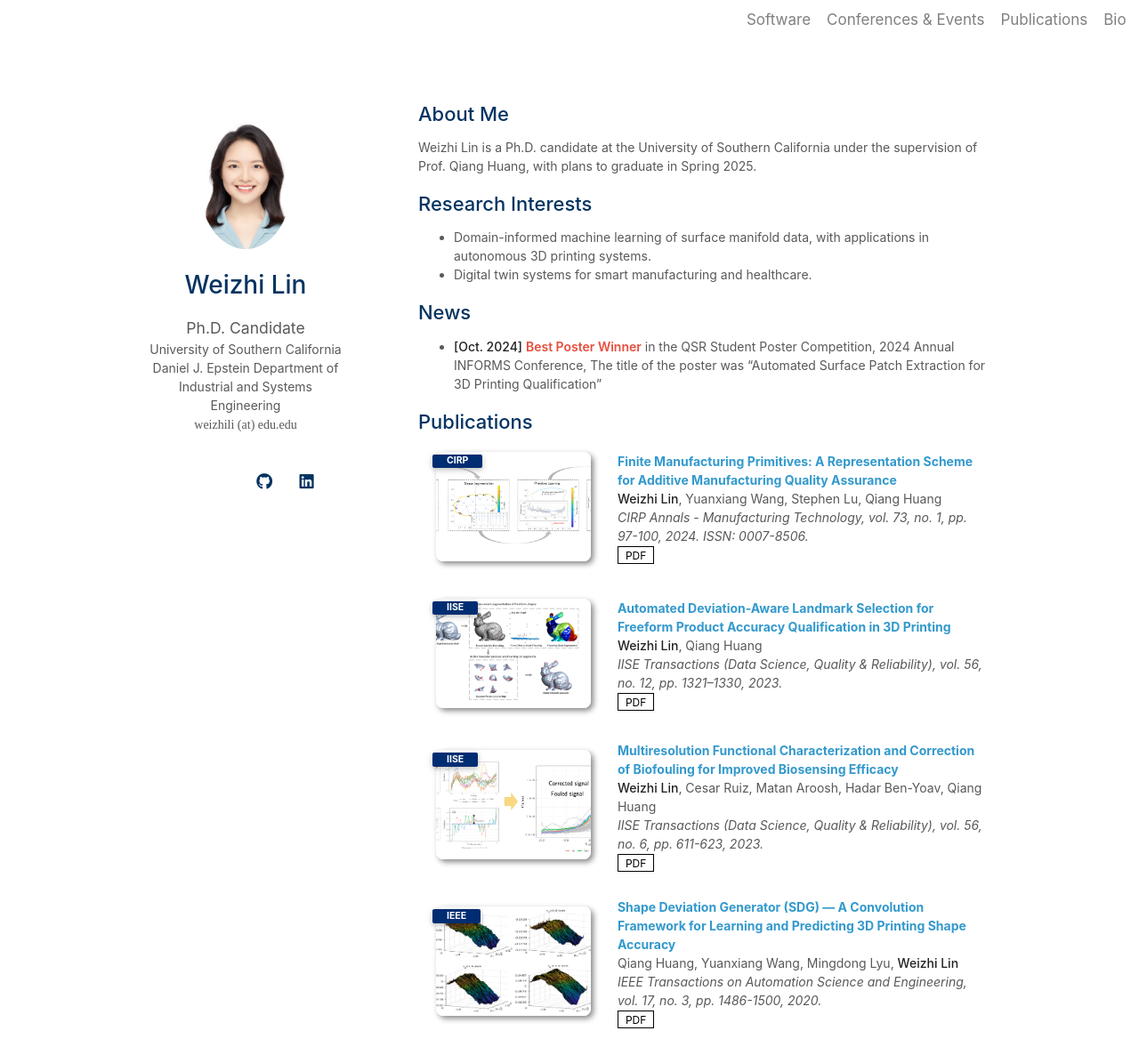
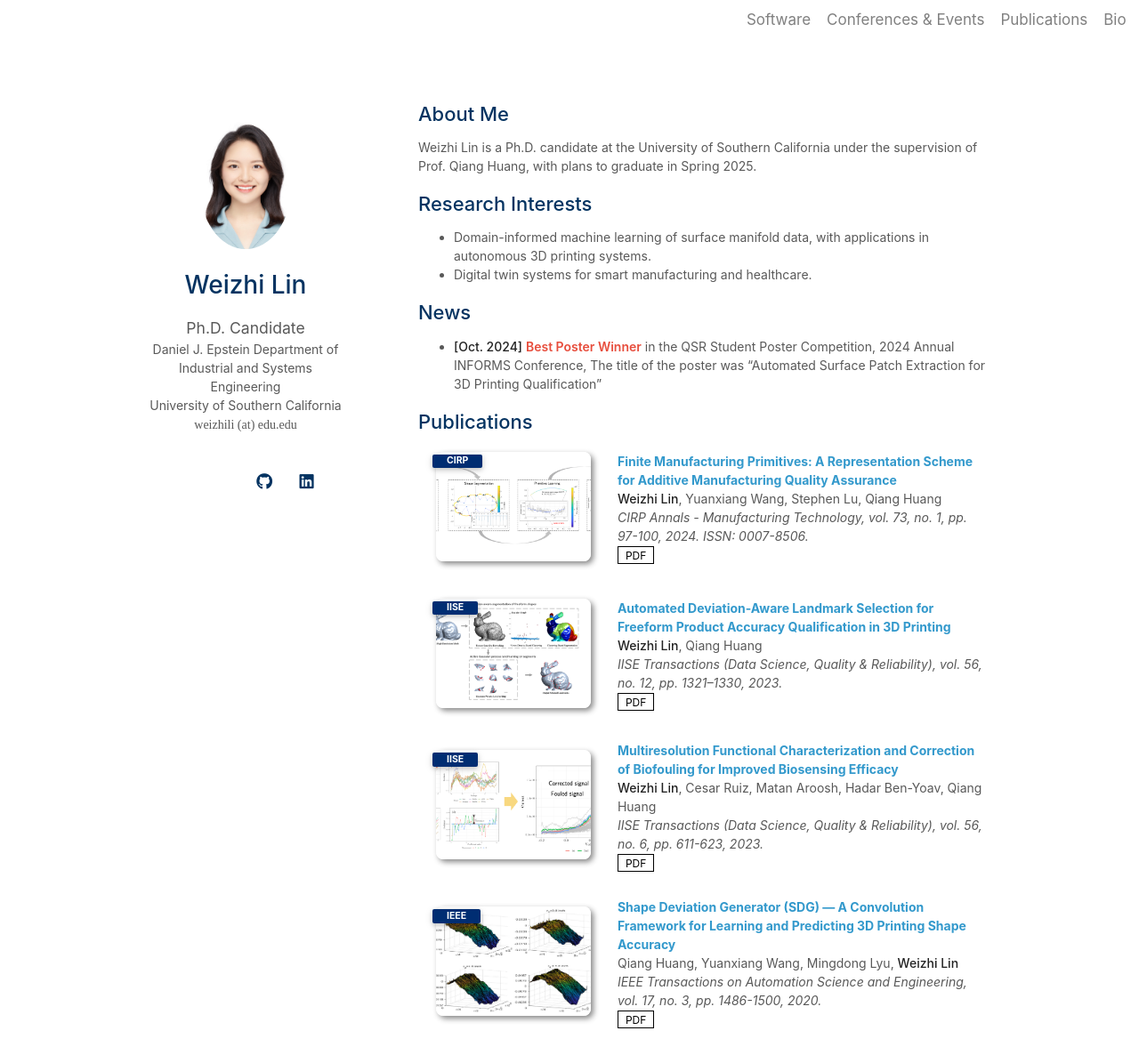
Before and after one commit to weizhi-lin/weizhi-lin.github.io, a Jekyll site: the page built from index.md, in a window 1280 px wide and 1276 px high. Shown: the top 1195 px of the window at 89% size. Built offline with Jekyll 4.4.1, drawn with Linux system fonts in a browser that asks for light colours; a style sheet for code colours, icons or effects is not loaded.

Commit message:
Update homepage.html

```diff
--- a/_layouts/homepage.html
+++ b/_layouts/homepage.html
@@ -63,15 +63,16 @@
         <br>
         {% endif %}
 
-        {% if site.affiliation %}
-        <a href="{{ site.affiliation_link }}" rel="noopener"><autocolor>{{ site.affiliation }}</autocolor></a>
-        <br>
-        {% endif %}
 
         {% if site.subaffiliation %}
         <a href="{{ site.subaffiliation_link }}" rel="noopener" target="_blank">
         <autocolor>{{ site.subaffiliation }}</autocolor>
         </a>
+        <br>
+        {% endif %}
+
+        {% if site.affiliation %}
+        <a href="{{ site.affiliation_link }}" rel="noopener"><autocolor>{{ site.affiliation }}</autocolor></a>
         <br>
         {% endif %}
 
```
